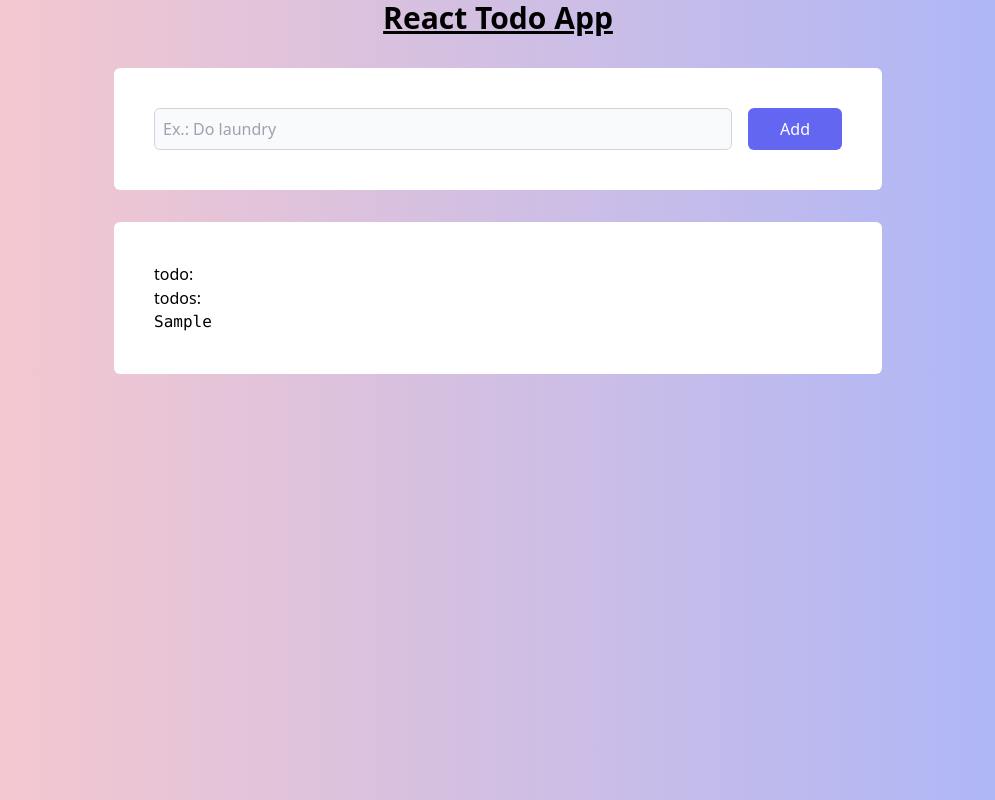
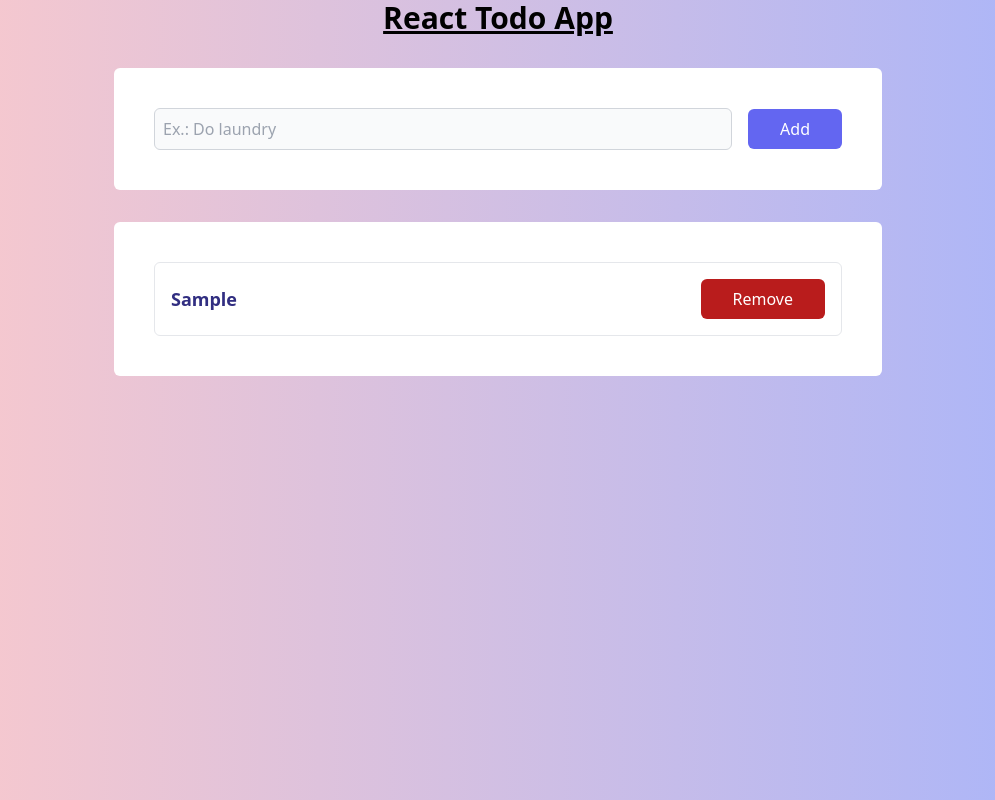
Before and after one commit to psnev89/todo-react, a React (Create React App) app: page / in a window 1280 px wide. Both pictures are taken after typing "Sample" into the empty fields and a click on the button "Add". Shown: the whole page, without its empty margins (142-1137 px from the left). Built offline with nearby package versions, Linux system fonts and the light colour scheme.

Commit message:
feat: add todo list

```diff
--- a/src/App.js
+++ b/src/App.js
@@ -11,13 +11,18 @@ const App = () => {
     }
   };
 
+  const removeTodo = (todoText) => {
+    const filtered = todos.filter((todo) => todo !== todoText);
+    setTodos(filtered);
+  };
+
   return (
     <div className="mx-auto max-w-3xl">
       <h1 className="font-bold underline text-3xl text-center">
         React Todo App
       </h1>
 
-      <div className="my-8 card flex gap-4">
+      <div className="my-8 card flex gap-4 items-center">
         <input
           className="bg-gray-50 border border-gray-300 rounded-md p-2 hover:bg-indigo-50 focus:outline-indigo-500 flex-1"
           type="text"
@@ -28,7 +33,7 @@ const App = () => {
         />
         <button
           type="button"
-          className="px-8 text-white bg-indigo-500 hover:bg-indigo-600 rounded-md"
+          className="button-layout text-white bg-indigo-500 hover:bg-indigo-600"
           onClick={addTodo}
         >
           Add
@@ -36,11 +41,30 @@ const App = () => {
       </div>
 
       <div className="card">
-        <div>todo: {todo}</div>
-        <div>
-          todos:
-          <pre>{todos}</pre>
-        </div>
+        {!todos?.length ? (
+          <div className="w-full text-center">
+            <div className="text-[100px]">&#128076;</div>
+            <div className="font-bold text-2xl text-indigo-900">No tasks</div>
+          </div>
+        ) : (
+          <ul>
+            {todos.map((todo, index) => (
+              <li key={index} className="border p-4 rounded-md mb-2 last:mb-0">
+                <div className="flex items-center">
+                  <span className="flex-1 text-indigo-900 font-bold text-lg">
+                    {todo}
+                  </span>
+                  <button
+                    className="button-layout text-white bg-red-700"
+                    onClick={() => removeTodo(todo)}
+                  >
+                    Remove
+                  </button>
+                </div>
+              </li>
+            ))}
+          </ul>
+        )}
       </div>
     </div>
   );
--- a/src/index.css
+++ b/src/index.css
@@ -9,3 +9,7 @@ body {
 .card {
   @apply rounded-md bg-white p-10;
 }
+
+.button-layout {
+    @apply px-8 rounded-md h-10;
+}
```
